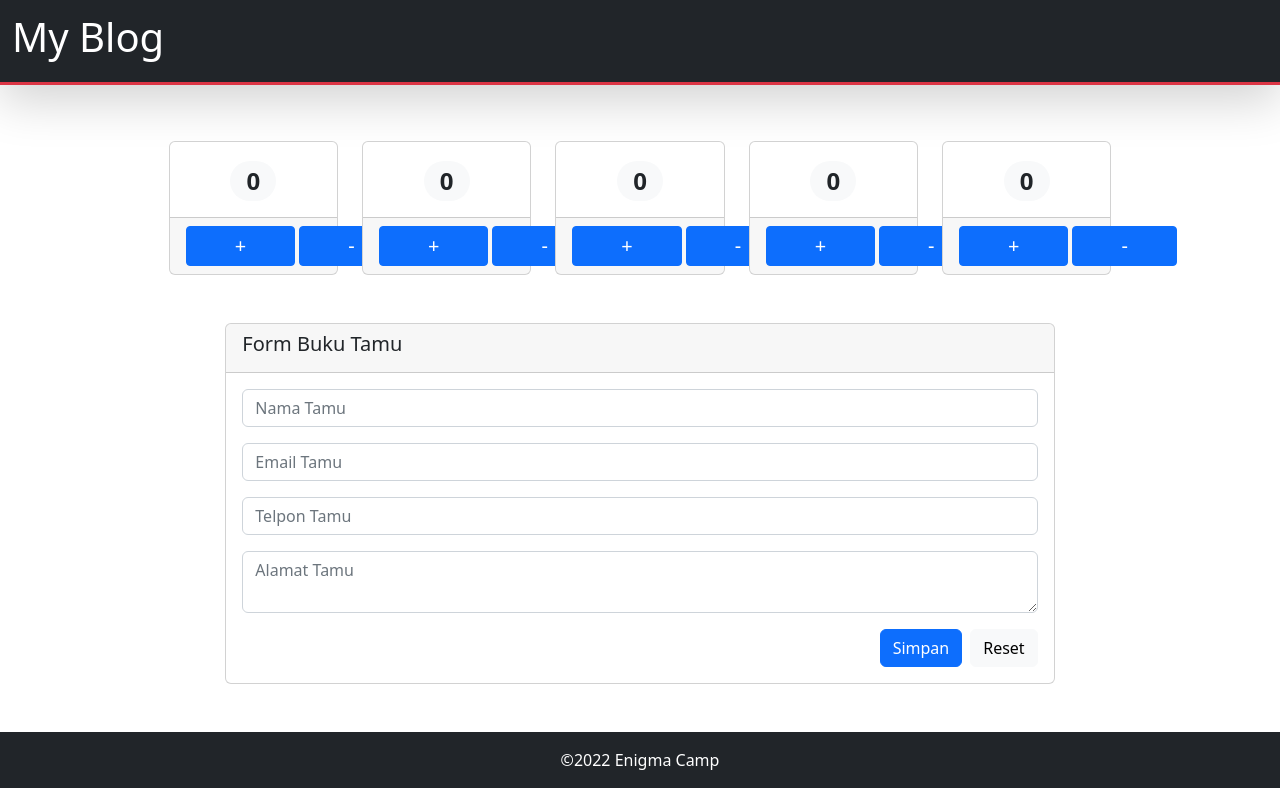
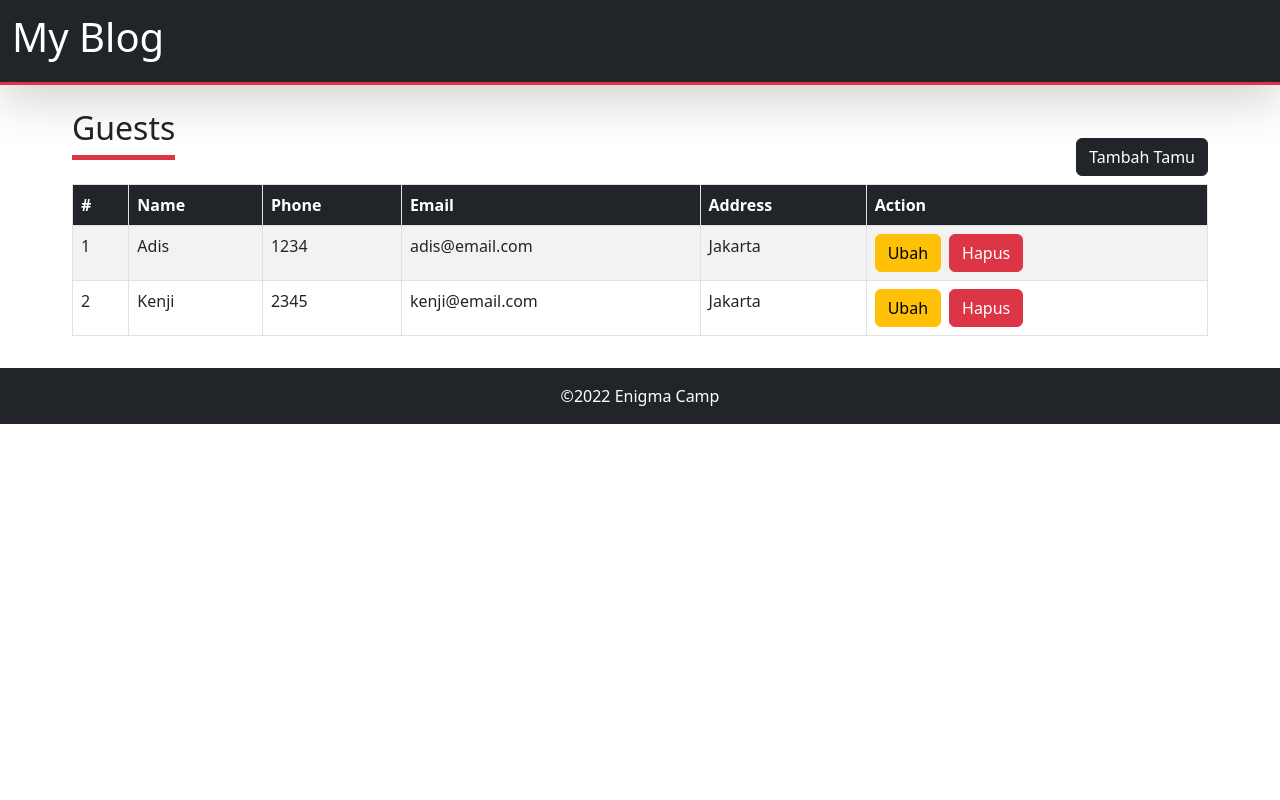
Before and after one commit to adisthya/reactjs-class-materials, a React (Create React App) app: page / in a window 1280 px wide. Built offline with nearby package versions, Linux system fonts and the light colour scheme.

Commit message:
Guest Book module.

```diff
--- a/package.json
+++ b/package.json
@@ -11,6 +11,7 @@
     "react-bootstrap": "^2.5.0",
     "react-dom": "^18.2.0",
     "react-scripts": "5.0.1",
+    "uniqid": "^5.4.0",
     "web-vitals": "^2.1.4"
   },
   "scripts": {
--- a/src/app/App.js
+++ b/src/app/App.js
@@ -1,6 +1,5 @@
 import { Container } from 'react-bootstrap';
-import { Counter } from '../counter/Counter';
-import { GuestForm } from '../guest-book/GuestForm';
+import { Guest } from '../guest-book/Guest';
 import { Footer } from '../layout/Footer';
 import { Header } from '../layout/Header';
 
@@ -8,8 +7,7 @@ export function App() {
   return (
     <Container fluid>
       <Header />
-      <Counter />
-      <GuestForm />
+      <Guest />
       <Footer />
     </Container>
   );
--- /dev/null
+++ b/src/guest-book/Guest.js
@@ -0,0 +1,100 @@
+import uniqid from 'uniqid';
+import { Component } from "react";
+import { GuestBook } from "./GuestBook";
+import { GuestForm } from "./GuestForm";
+import { Button, Modal } from 'react-bootstrap';
+
+const sampleGuest = [
+  {
+    id: uniqid(),
+    guestName: 'Adis',
+    guestPhone: '1234',
+    guestEmail: 'adis@email.com',
+    guestAddress: 'Jakarta'
+  },
+  {
+    id: uniqid(),
+    guestName: 'Kenji',
+    guestPhone: '2345',
+    guestEmail: 'kenji@email.com',
+    guestAddress: 'Jakarta'
+  },
+];
+
+export class Guest extends Component {
+  constructor(props) {
+    super(props);
+
+    this.state = {
+      showDialog: false,
+      page: 'list',
+      guest: null,
+      guests: [ ...sampleGuest ]
+    };
+
+    this.openForm = this.openForm.bind(this);
+    this.openList = this.openList.bind(this);
+    this.openDialog = this.openDialog.bind(this);
+    this.save = this.save.bind(this);
+  }
+
+  openForm(guest) {
+    this.setState({ page: 'form', guest: guest ? { ...guest } : null });
+  }
+
+  openList() {
+    this.setState({ page: 'list' });
+  }
+
+  openDialog(guest, open) {
+    console.log('guest', guest, 'open', open || this.state.showDialog);
+    return (
+      <Modal show={this.state.showDialog || open}>
+        <Modal.Header closeButton>
+          <Modal.Title>Konfirmasi Hapus</Modal.Title>
+        </Modal.Header>
+        <Modal.Body>Apakah Anda yakin mau menghapus data { guest.guestName }</Modal.Body>
+        <Modal.Footer>
+          <Button variant="primary" onClick={() => this.save('delete', guest)}>
+            Hapus
+          </Button>
+          <Button variant="dark" onClick={() => this.setState({ showDialog: false })}>
+            Batal
+          </Button>
+        </Modal.Footer>
+      </Modal>
+    );
+  }
+
+  save(action, guest) {
+    if (action === 'new') {
+      guest.id = uniqid();
+      this.setState({ guests: [ ...this.state.guests, guest ], page: 'list', guest: null });
+    } else if (action === 'edit') {
+      this.setState({
+        guests: this.state.guests.map(g => {
+          if (g.id === guest.id) {
+            g = { ...guest }
+          }
+
+          return g;
+        }),
+        page: 'list',
+        guest: null,
+      });
+    } else if (action === 'delete') {
+      this.setState({
+        guests: this.state.guests.filter(g => g.id !== guest.id),
+        showDialog: false
+      });
+    }
+  }
+
+  render() {
+    if (this.state.page === 'form') {
+      return <GuestForm returnPage={this.openList} guest={this.state.guest} save={this.save} />
+    } else {
+      return <GuestBook guests={this.state.guests} openForm={this.openForm} deleteGuest={this.save} />
+    }
+  }
+}
--- a/src/guest-book/GuestBook.js
+++ b/src/guest-book/GuestBook.js
@@ -1,90 +1,62 @@
-import { Col, Row, Table } from "react-bootstrap";
+import { Component, Fragment } from "react";
+import { Button, Col, Modal, Row, Table } from "react-bootstrap";
 
-const guests = [
-  {
-    id: 1,
-    name: 'Adis',
-    phone: '1234',
-    email: 'adis@email.com',
-    address: 'Jakarta'
-  },
-  {
-    id: 2,
-    name: 'Juan',
-    phone: '2345',
-    email: 'juan@email.com',
-    address: 'Jakarta'
-  },
-  {
-    id: 3,
-    name: 'Eldi',
-    phone: '5678',
-    email: 'eldi@email.com',
-    address: 'Jakarta'
-  },
-  {
-    id: 4,
-    name: 'Vergi',
-    phone: '9876',
-    email: 'vergi@email.com',
-    address: 'Jakarta'
-  },
-  {
-    id: 5,
-    name: 'Rizki',
-    phone: '5432',
-    email: 'rizki@email.com',
-    address: 'Jakarta'
-  },
-  {
-    id: 6,
-    name: 'Tika',
-    phone: '2101',
-    email: 'tika@email.com',
-    address: 'Jakarta'
-  },
-  {
-    id: 7,
-    name: 'Wita',
-    phone: '2345',
-    email: 'wita@email.com',
-    address: 'Jakarta'
-  },
-  {
-    id: 1,
-    name: 'Kenji',
-    phone: '6789',
-    email: 'kenji@email.com',
-    address: 'Jakarta'
-  },
-  {
-    id: 8,
-    name: 'Riri',
-    phone: '8765',
-    email: 'riri@email.com',
-    address: 'Jakarta'
-  },
-  {
-    id: 9,
-    name: 'Sirojul',
-    phone: '4321',
-    email: 'sirojul@email.com',
-    address: 'Jakarta'
-  },
-  {
-    id: 10,
-    name: 'Mita',
-    phone: '2345',
-    email: 'sirojul@email.com',
-    address: 'Jakarta'
+export class GuestBook extends Component {
+  constructor(props) {
+    super(props);
+
+    this.state = {
+      showDialog: false,
+      guest: null
+    };
+
+    this.openDialog = this.openDialog.bind(this);
+    this.confirmDeleteGuest = this.confirmDeleteGuest.bind(this);
+    this.clearDialog = this.clearDialog.bind(this);
   }
-];
 
-export function GuestBook() {
+  openDialog(guest) {
+    this.setState({ showDialog: true, guest: { ...guest } });
+  }
+
+  confirmDeleteGuest() {
+    const guest = { ...this.state.guest };
+
+    this.clearDialog();
+    this.props.deleteGuest('delete', guest);
+  }
+
+  clearDialog() {
+    this.setState({ showDialog: false, guest: null });
+  }
+
+  render() {
+    const { showDialog: show, guest } = this.state;
+    const { openForm, guests } = this.props;
+
     return (
+      <Fragment>
+        <Modal show={show} onHide={this.clearDialog}>
+          <Modal.Header closeButton>
+            <Modal.Title>Konfirmasi Hapus</Modal.Title>
+          </Modal.Header>
+          <Modal.Body>Apakah Anda yakin mau menghapus data { guest?.guestName }</Modal.Body>
+          <Modal.Footer>
+            <Button variant="danger" onClick={this.confirmDeleteGuest}>
+              Hapus
+            </Button>
+            <Button variant="light" onClick={this.clearDialog}>
+              Batal
+            </Button>
+          </Modal.Footer>
+        </Modal>
+
         <Row as="section" className="mx-5 my-3">
-      <Col xs="12">
+          <Col xs="4">
             <h2 className="pb-2 mb-4 border-bottom border-5 border-danger d-inline-block">Guests</h2>
+          </Col>
+          <Col xs="8" className="d-flex justify-content-end pb-2">
+            <Button variant="dark" size="small" className="align-self-end" onClick={() => openForm()}>Tambah Tamu</Button>
           </Col>
           <Table striped bordered hover responsive>
             <thead>
@@ -93,22 +65,32 @@ export function GuestBook() {
                 <th>Name</th>
                 <th>Phone</th>
                 <th>Email</th>
+                <th>Address</th>
+                <th>Action</th>
               </tr>
             </thead>
             <tbody>
-          { guests.map((guest) => {
-            const key = `guest-${guest.id}`;
+              { guests.map((guest, index) => {
+                  const key = `guest-${index + 1}`;
                   return (
                     <tr key={key}>
-                <td>{ guest.id }</td>
-                <td>{ guest.name }</td>
-                <td>{ guest.phone }</td>
-                <td>{ guest.email }</td>
+                      <td>{ index + 1 }</td>
+                      <td>{ guest.guestName }</td>
+                      <td>{ guest.guestPhone }</td>
+                      <td>{ guest.guestEmail }</td>
+                      <td>{ guest.guestAddress }</td>
+                      <td className="text-nowrap">
+                        <Button variant="warning" size="small" className="me-2" onClick={() => openForm(guest)}>Ubah</Button>
+                        <Button variant="danger" size="small" onClick={() => this.openDialog(guest)}>Hapus</Button>
+                      </td>
                     </tr>
                   );
-          }) }
+                })
+              }
             </tbody>
           </Table>
         </Row>
+      </Fragment>
     );
   }
+}
--- a/src/guest-book/GuestForm.js
+++ b/src/guest-book/GuestForm.js
@@ -5,6 +5,7 @@ export class GuestForm extends Component {
     super(props);
 
     this.state = {
+      action: 'new',
       value: {
         guestName: '',
         guestEmail: '',
@@ -29,11 +30,26 @@ export class GuestForm extends Component {
 
   handleFormSubmit(e) {
     e.preventDefault();
-    console.log('value', this.state.value);
+
+    this.props.save(this.state.action, this.state.value);
+  }
+
+  fillGuestForm() {
+    const { guest } = this.props;
+
+    if (guest) {
+      this.setState({ action: 'edit', value: { ...guest } });
+    }
+  }
+
+  componentDidMount() {
+    this.fillGuestForm();
   }
 
   render() {
     const { value } = this.state;
+    const { returnPage } = this.props;
+
 
     return (
       <Row as="section" className="d-flex justify-content-center">
@@ -61,8 +77,8 @@ export class GuestForm extends Component {
                     onChange={(e) => this.handleValueChange('guestAddress', e)} />
                 </Form.Group>
                 <Form.Group className="d-flex justify-content-end">
-                  <Button variant="primary" type="submit" className="me-2">Simpan</Button>
-                  <Button variant="light" type="reset">Reset</Button>
+                  <Button variant="dark" type="submit" className="me-2">Simpan</Button>
+                  <Button variant="light" type="reset" onClick={returnPage}>Reset</Button>
                 </Form.Group>
               </Form>
             </Card.Body>
```
Also changed, not shown: 1 other file (tests, documents, lock files or other folders). Lines whose indentation alone changed are shown as unchanged.
